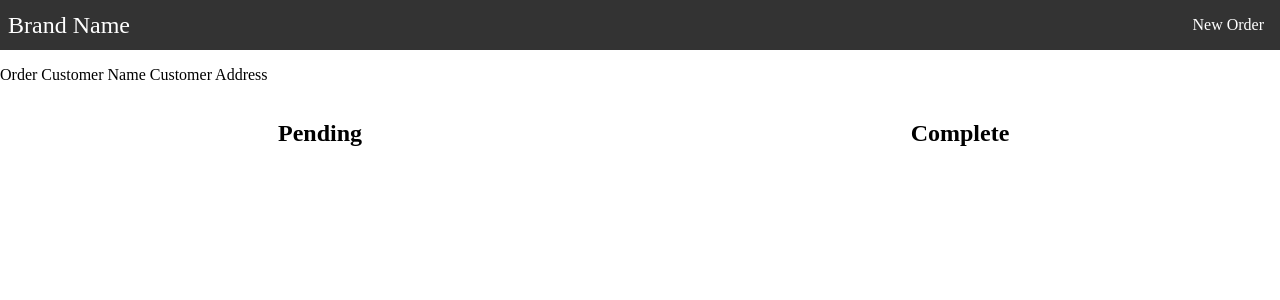
After one commit to tushar-c23/order-manager, a Node server app: template views/owner/index.html in a window 1280 px wide. The commit adds this page. Shown: the top 300 px of the page. Run offline with Node 20, Linux system fonts and the light colour scheme; the template is opened without the code that fills it, so the values that code supplies are empty; some libraries are stand-ins or nearby versions.

Commit message:
added public

```diff
--- /dev/null
+++ b/public/script.js
@@ -0,0 +1,7 @@
+const toggleButton = document.getElementsByClassName('toggle-button')[0]
+const navbarLinks = document.getElementsByClassName('navbar-links')[0]
+
+toggleButton.addEventListener('click', () => {
+  navbarLinks.classList.toggle('active')
+})
+console.log('yo')
--- /dev/null
+++ b/public/style.css
@@ -0,0 +1,96 @@
+*{
+    box-sizing: border-box;
+}
+body{
+    margin: 0;
+    padding: 0;
+}
+.navbar{
+    display: flex;
+    justify-content: space-between;
+    align-items: center;
+    background-color: #333;
+    color: white;
+}
+.logo{
+    font-size: 1.5rem;
+    margin: 0.5rem;
+}
+.navbar-links ul{
+    margin: 0;
+    padding:0;
+    display: flex;
+}
+li{
+    list-style: none;
+}
+.navbar-links li a{
+    text-decoration: none;
+    color: white;
+    padding: 1rem;
+    display: block;
+}
+.navbar-links li:hover{
+    background-color: #555;
+}
+.toggle-button{
+    position: absolute;
+    top:0.75rem;
+    right: 1rem;
+    display: none;
+    flex-direction: column;
+    justify-content: space-between;
+    width: 30px;
+    height: 21px;
+}
+.toggle-button .bar{
+    height: 3px;
+    width:100%;
+    background-color: white;
+    border-radius: 10px;
+}
+@media(max-width:400px)
+{
+    .toggle-button{
+        display: flex;
+    }
+    .navbar-links{
+        display: none;
+        width: 100%;
+    }
+    .navbar{
+        flex-direction: column;
+        align-items: flex-start;
+    }
+    .navbar-links ul{
+        width: 100%;
+        flex-direction: column;
+    }
+    .navbar-links ul li{
+        text-align: center;
+    }
+    .navbar-links ul li a{
+        padding: 0.5rem 1rem;
+    }
+    .navbar-links.active{
+        display: flex;
+    }
+}
+#grid{
+    display: grid;
+    grid-template-columns: repeat(2,1fr);
+    grid-template-rows: auto;
+}
+#pending_list{
+    display: flex;
+    align-items: center;
+    flex-direction: column;
+    }
+#completed_list{
+    display: flex;
+    align-items: center;
+    flex-direction: column;
+    }
+#inline{
+    display: inline-block;
+}
--- /dev/null
+++ b/views/owner/index.html
@@ -0,0 +1,33 @@
+<!DOCTYPE html>
+<html lang="en">
+<head>
+    <meta charset="UTF-8">
+    <meta http-equiv="X-UA-Compatible" content="IE=edge">
+    <meta name="viewport" content="width=device-width, initial-scale=1.0">
+    <title>Document</title>
+    <link rel="stylesheet" href="/public/style.css">
+</head>
+<body>
+    <nav class="navbar">
+        <div class="logo">Brand Name</div>
+        <a href="#" class="toggle-button">
+            <span class="bar"></span>
+        </a>
+        <div class="navbar-links">
+            <ul>
+                <li><a href="#">New Order</a></li>
+            </ul>
+        </div>
+</nav>
+<div >
+    <p id="inline">Order</p>
+    <p id="inline">Customer Name</p>
+    <p id="inline">Customer Address</p>
+</div>
+<div id ="grid">
+    <h2 id="pending_list">Pending</h2>
+    <h2 id="completed_list">Complete</h2>
+</div>
+<script src="/public/script.js"></script>
+</body>
+</html>
--- a/views/owner/owner.ejs
+++ b/views/owner/owner.ejs
@@ -9,6 +9,7 @@
 </head>
 <body>
     <div>
+        <div class="custname">name</div>
         <h1>Pending</h1>
         <ul>
             <% for(let order of orders) { %>
```
Also changed, not shown: views/worker/worker.ejs (line endings or trailing spaces).
